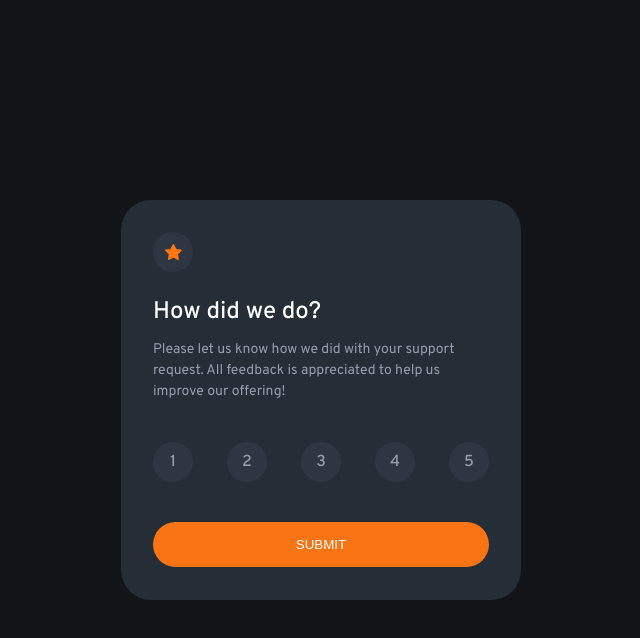
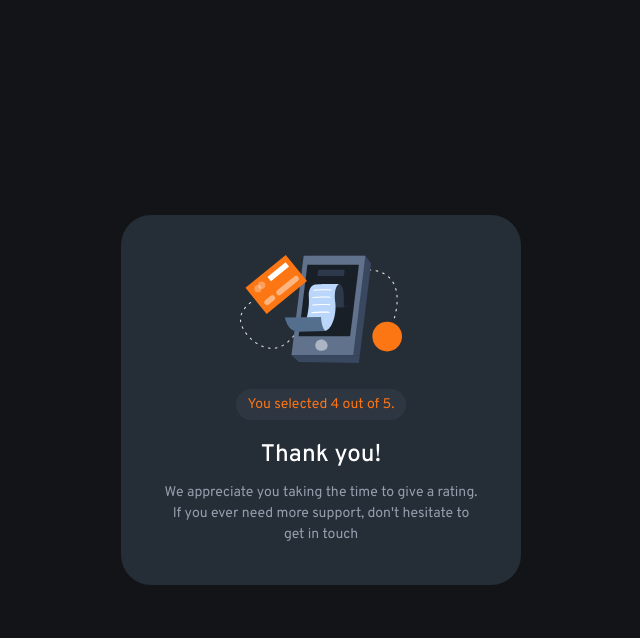
Before and after one commit to engrjvramos/interactive-rating-component, a plain HTML site: page index.html in a window 1280 px wide. Both pictures are taken after a click on the button "SUBMIT". Shown: the whole page, without its empty margins (319-959 px from the left). Drawn offline with Linux system fonts and the light colour scheme.

Commit message:
finished thankyou card and submit functionality

```diff
--- a/index.html
+++ b/index.html
@@ -12,7 +12,7 @@
 
 </head>
 <body>
-  <div class="rating-card">
+  <div class="rating-card" data-visible="true">
     <div class="container">
       <div class="star-icon">
         <img src="./images/icon-star.svg" alt="Star Icon">
@@ -23,14 +23,29 @@
       </div>
       <div class="rating-scale">
         <ul>
-          <li>1</li>
-          <li>2</li>
-          <li>3</li>
-          <li>4</li>
-          <li>5</li>
+          <li class="rating">1</li>
+          <li class="rating">2</li>
+          <li class="rating">3</li>
+          <li class="rating">4</li>
+          <li class="rating active">5</li>
         </ul>
       </div>
-      <button class="submit-btn">Submit</button>
+      <button class="submit-btn" id="submit">Submit</button>
+    </div>
+  </div>
+
+  <div class="thankyou-card" data-visible="false">
+    <div class="container">
+      <div class="thankyou-image">
+        <img src="./images/illustration-thank-you.svg" alt="">
+      </div>
+      <div class="selected-container">
+        <p>You selected <span id="userRating">4</span> out of 5.</p>
+      </div>
+      <div class="thankyou-message">
+        <h1>Thank you!</h1>
+        <p>We appreciate you taking the time to give a rating. If you ever need more support, don't hesitate to get in touch</p>
+      </div>
     </div>
   </div>
   <script src="./script.js"></script>
--- a/script.js
+++ b/script.js
@@ -1 +1,21 @@
 'use strict';
+let ratings = document.querySelectorAll('.rating');
+
+ratings.forEach((rating) => {
+  rating.addEventListener('click', () => {
+    ratings.forEach((el) => el.classList.remove('active'));
+
+    rating.classList.add('active');
+  });
+});
+
+let y = 0;
+
+const submitBtn = document.getElementById('submit');
+const thankyouCard = document.querySelector('.thankyou-card');
+const ratingCard = document.querySelector('.rating-card');
+
+submitBtn.addEventListener('click', () => {
+  thankyouCard.setAttribute('data-visible', true);
+  ratingCard.setAttribute('data-visible', false);
+});
--- a/style.css
+++ b/style.css
@@ -1,6 +1,8 @@
 @import url('https://fonts.googleapis.com/css2?family=Overpass:wght@400;500;700&display=swap');
 
-*, *::before, *::after {
+*,
+*::before,
+*::after {
   margin: 0;
   padding: 0;
   box-sizing: border-box;
@@ -26,20 +28,20 @@ body {
 
   color: #fff;
   min-height: 100vh;
-
+  padding: 4rem;
   display: grid;
   place-content: center;
 }
 
-.rating-card{
-    width: 40rem;
-    height: 40rem;
+.rating-card,
+.thankyou-card {
+  max-width: 40rem;
   border-radius: 3rem;
   background-color: var(--clr-dark-blue);
 }
 
-.rating-card .container{
-    padding: 3.2rem;
+.container {
+  padding: 4rem;
 }
 
 .star-icon {
@@ -52,13 +54,13 @@ body {
   margin-bottom: 2.5rem;
 }
 
-.rating-question h1{
+h1 {
   font-size: 2.4rem;
   font-weight: 500;
   margin-bottom: 1.2rem;
 }
 
-.rating-question p {
+p {
   font-size: 1.4rem;
   font-weight: 400;
   color: var(--clr-light-grey);
@@ -66,7 +68,7 @@ body {
 }
 
 .rating-scale {
-    margin-block: 4rem;
+  margin-block: 3rem;
 }
 
 .rating-scale ul {
@@ -78,15 +80,29 @@ body {
 }
 
 .rating-scale ul li {
-    width: 4rem;
-    height: 4rem;
+  width: 4.5rem;
+  height: 4.5rem;
   border-radius: 50%;
   background-color: var(--clr-medium-grey-2);
 
-    display: grid;
-    place-items: center;
+  display: flex;
+  align-items: center;
+  justify-content: center;
   color: var(--clr-light-grey);
   font-weight: 500;
+
+  cursor: pointer;
+  transition: all 0.3s ease;
+}
+
+.rating-scale ul li:hover {
+  background-color: var(--clr-light-grey);
+  color: #fff;
+}
+
+.rating-scale ul li.active {
+  background-color: var(--clr-primary);
+  color: #fff;
 }
 
 .submit-btn {
@@ -101,5 +117,51 @@ body {
   color: #fff;
   text-transform: uppercase;
   cursor: pointer;
+  letter-spacing: 1px;
+  font-weight: 700;
+  transition: all 0.3s ease;
+}
 
+.submit-btn:hover,
+.submit-btn:active {
+  background-color: #fff;
+  color: var(--clr-primary);
 }
+
+.thankyou-card .container {
+  text-align: center;
+}
+
+.thankyou-image {
+  margin-bottom: 2rem;
+}
+
+.selected-container {
+  display: inline-block;
+  background-color: var(--clr-medium-grey-2);
+  padding: 5px 1.2rem;
+  border-radius: 10rem;
+  margin-bottom: 2rem;
+}
+
+.selected-container p {
+  color: var(--clr-primary);
+}
+
+.thankyou-card[data-visible='false'] {
+  display: none;
+}
+
+.thankyou-card[data-visible='true'] {
+  display: block;
+}
+
+.rating-card[data-visible='false'] {
+  display: none;
+}
+
+@media only screen and (max-width: 500px) {
+  .rating-card {
+    width: 100%;
+  }
+}
```
Lines whose indentation alone changed are shown as unchanged.
